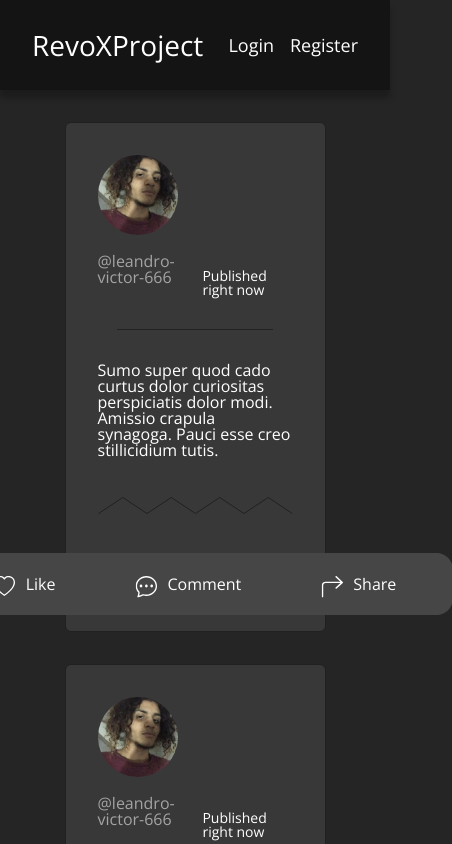
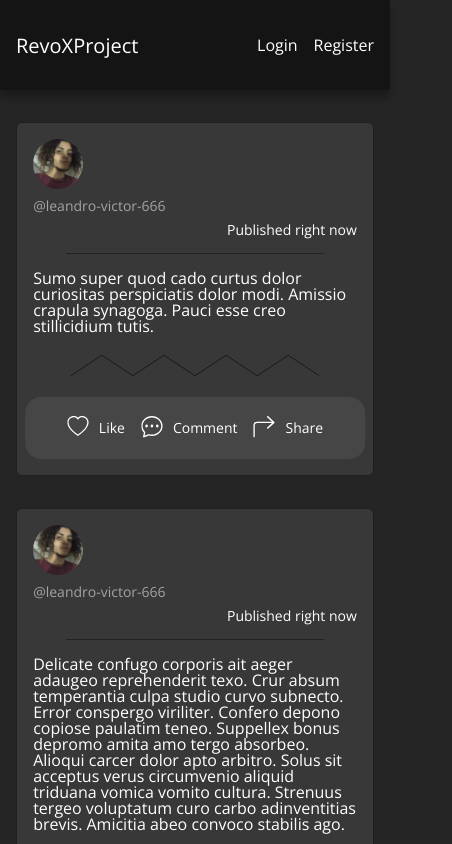
Before and after one commit to LeandroVictor666/revoxproject-app, a React (Vite) app: page / in a window 390 px wide. Shown: the top 844 px of the page, 452 px wide, since content can reach past the window. Built offline with nearby package versions, Linux system fonts and the light colour scheme.

Commit message:
refactor(homepage.style): refactored homepage style, applied Mobile-First concept

```diff
--- a/src/Styles/_scss/_header.scss
+++ b/src/Styles/_scss/_header.scss
@@ -11,7 +11,7 @@
   height: $headerHeightDesktop;
   $actualHeaderHeight: $headerHeightDesktop;
   .containerFixer {
-    padding: 0 32px;
+    padding: 0 16px;
     display: flex;
     justify-content: space-between;
     align-items: center;
@@ -20,7 +20,7 @@
       color: #fff;
       text-align: center;
       font-family: Open Sans;
-      font-size: 28px;
+      font-size: 20px;
       font-style: normal;
       font-weight: 400;
       line-height: normal;
@@ -35,7 +35,7 @@
           text-decoration: none;
           color: white;
           font-family: Open Sans;
-          font-size: 18px;
+          font-size: 16px;
         }
         a:hover {
           color: #b1b1b1;
--- a/src/Styles/_scss/_publication-card.scss
+++ b/src/Styles/_scss/_publication-card.scss
@@ -1,20 +1,16 @@
 .publicationCard {
   display: flex;
   flex-direction: column;
-  margin-bottom: 32px;
-  padding: 32px 32px 16px 32px;
-  color: white;
   background: $publicationCardColor;
+  padding: 16px 16px;
   border: 1px solid #202020;
   border-radius: 6px;
-  max-width: $publicationMaxWidthDesktop;
-  min-width: #{$publicationMaxWidthDesktop / 2};
+  max-width: 83vw;
+  margin-bottom: 32px;
   header {
     img {
-      width: $pfpMaxWidthDesktop;
-      height: $pfpMaxHeightDesktop;
-      max-width: $pfpMaxWidthDesktop;
-      max-height: $pfpMaxHeightDesktop;
+      width: $pfpWidthMobile;
+      height: $pfpHeightMobile;
       object-fit: cover;
       border-radius: 100%;
     }
@@ -22,9 +18,9 @@
       filter: drop-shadow(0.6rem 0.6rem 0.75rem #131313);
     }
     .authorUsername {
-      margin-top: 16px;
+      margin-top: 8px;
       color: #a5a3a3;
-      font-size: 16px;
+      font-size: 14px;
       font-weight: 400;
       cursor: pointer;
     }
@@ -39,27 +35,26 @@
     }
   }
   .lineContainerFixer {
-    margin-top: 32px;
+    margin-top: 16px;
     display: flex;
     justify-content: center;
   }
   main {
     display: flex;
     justify-content: center;
-    margin-top: 32px;
+    margin-top: 16px;
   }
-
+  .publicationOrn {
+    width: 250px;
+  }
   .publicationOrn:hover {
     path {
-      stroke: rgb(255, 255, 255);
+      width: 30px;
     }
   }
 
   .publicationStatistic {
-    margin-top: 32px;
-    display: flex;
     p {
-      margin-left: 16px;
     }
   }
 
@@ -67,12 +62,12 @@
     display: flex;
     align-items: center;
     justify-content: center;
-    margin-top: 32px;
+    margin-top: 16px;
     border-radius: 16px;
     padding: 16px;
     background: #464646;
     height: 30px;
-    width: fit-content;
+    width: 95%;
     margin-left: 50%;
     transform: translate(-50%);
     .publicationControl {
@@ -82,10 +77,12 @@
       justify-content: center;
       padding: 2px 8px;
       border-radius: 6px;
-      margin-right: 32px;
-      margin-left: 32px;
+      span {
+        font-size: 14px;
+      }
       svg {
-        margin-top: 16px;
+        margin-top: 8px;
+        width: 32px;
       }
     }
     .publicationControl:hover {
--- a/src/Styles/_scss/_register.scss
+++ b/src/Styles/_scss/_register.scss
@@ -1,5 +1,5 @@
 .registerContainer {
-  margin-top: 200px;
+  margin-top: $actualHeaderHeight + 32px;
   display: flex;
   justify-content: center;
   align-items: center;
@@ -30,7 +30,7 @@
       input {
         border: none;
         background-color: #d9d9d9;
-        width: 25%;
+        width: 95%;
         text-align: center;
         height: 30px;
         font-size: 15px;
--- a/src/Styles/_scss/_var.scss
+++ b/src/Styles/_scss/_var.scss
@@ -10,3 +10,5 @@ $publicationMaxWidthDesktop: 50vw;
 
 $pfpMaxWidthDesktop: 80px;
 $pfpMaxHeightDesktop: 80px;
+$pfpWidthMobile: 50px;
+$pfpHeightMobile: 50px;
```
Also changed, not shown: src/Styles/app.module.css, 1 other file (tests, documents, lock files or other folders).
